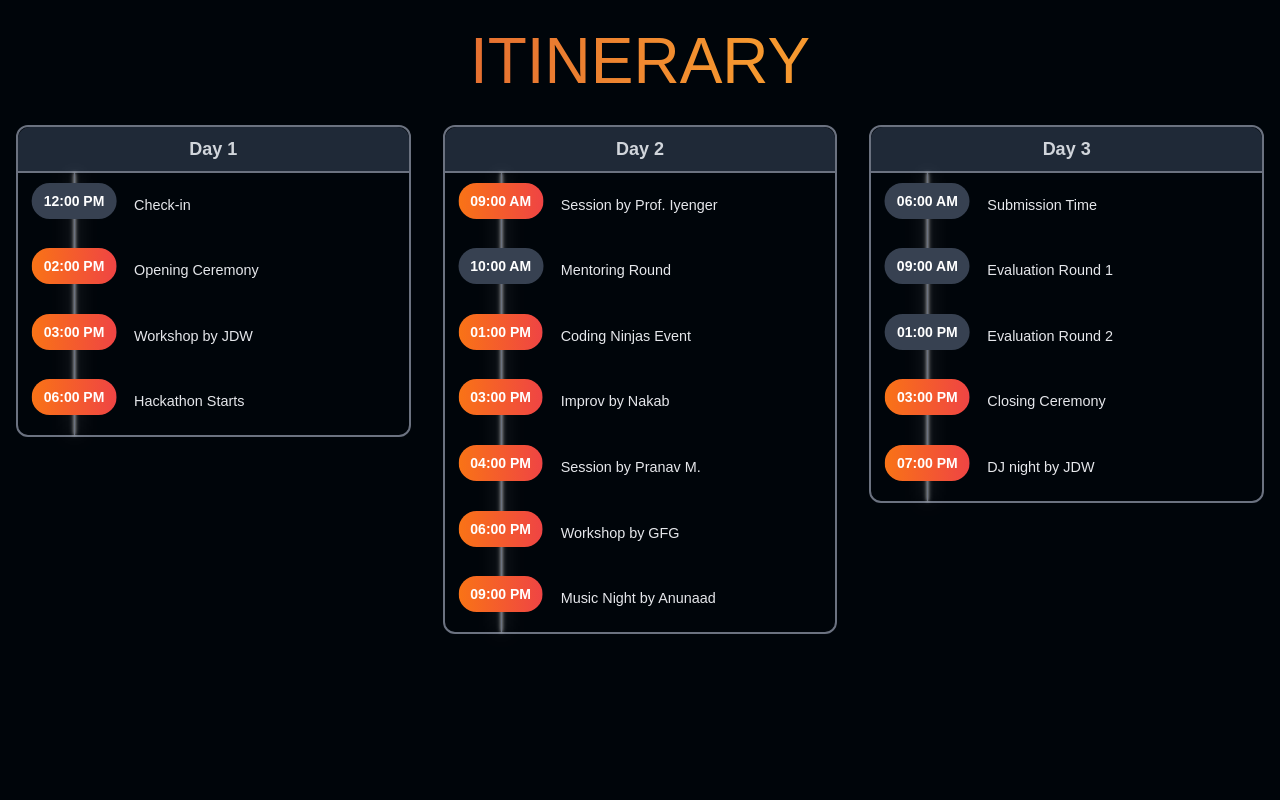
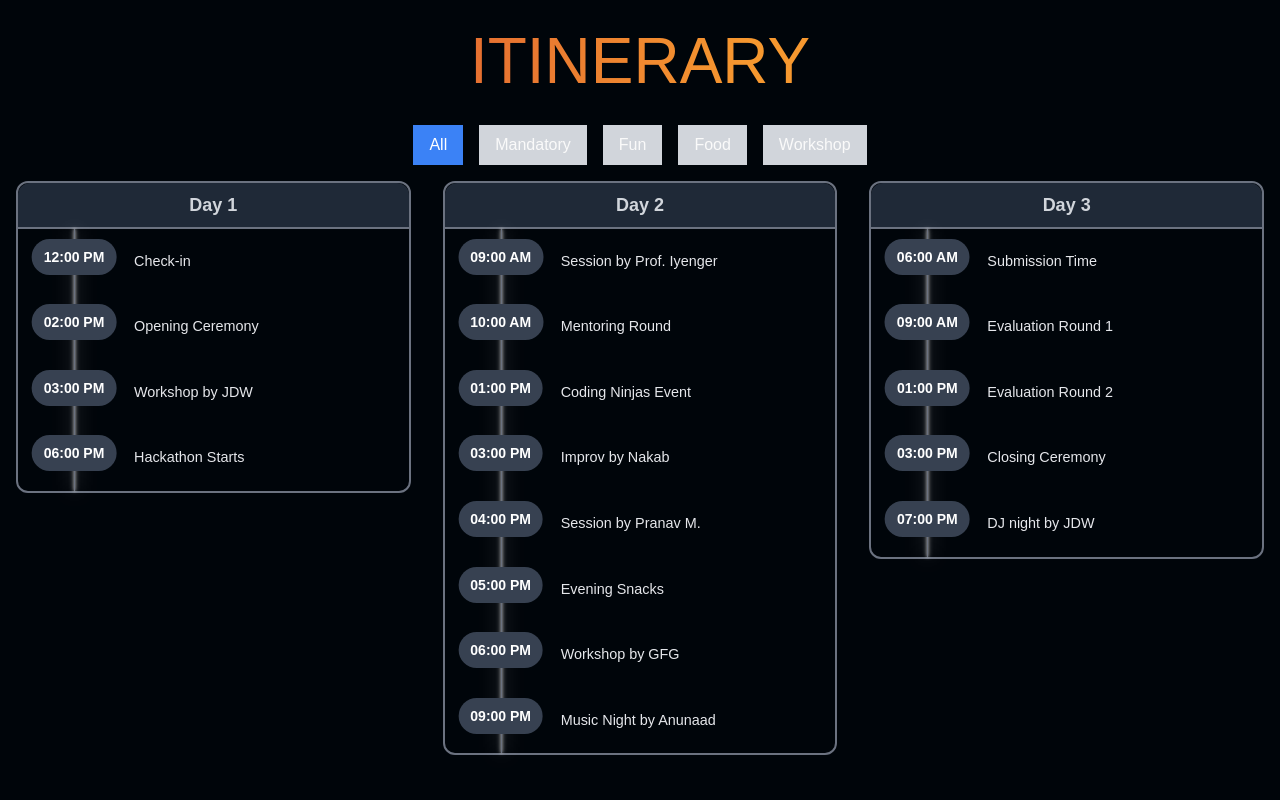
Before and after one commit to Priyanshujain22/hackjklu, a Next.js app: page / in a window 1280 px wide. Shown: the part 4320-5120 px from the top of the page. Built offline with nearby package versions, Linux system fonts and the light colour scheme.

Commit message:
update itenary temprorary

```diff
--- a/components/Itenary/Itenary.tsx
+++ b/components/Itenary/Itenary.tsx
@@ -1,14 +1,13 @@
 "use client";
 
-import React from "react";
+import React, { useState } from "react";
 import itineraryData from "../../data/itinerary.json";
-// import styles from "./Itenary.module.css";
 
 interface TimelineEvent {
   time: string;
   event: string;
+  tags: string[];
 }
-
 
 interface ItineraryData {
   day1Events: TimelineEvent[];
@@ -19,25 +18,69 @@
 const Itenary = () => {
   const { day1Events, day2Events, day3Events } = itineraryData as ItineraryData;
 
+  const [activeFilter, setActiveFilter] = useState("all");
+
+  const highlightClass = (tags: string[]) => {
+    // Check if any of the event's tags match the activeFilter
+    if (activeFilter === "all" || tags.includes(activeFilter)) {
+      return "";
+    } else {
+      return "opacity-50"; // Dims events that do not match the selected tag
+    }
+  };
+
   return (
     <section>
-      <div
-        className={`mx-[1rem] my-[3rem] min-h-screen`}
-        id="itinerary-section"
-      >
+      <div className="mx-[1rem] my-[3rem] min-h-screen" id="itinerary-section">
         <div className="container mx-auto">
           <h1
-            className={`mb-4 text-center text-[2rem] md:text-[4rem]`}
+            className="mb-4 text-center text-[2rem] md:text-[4rem]"
             style={{
-              backgroundImage:
-                "linear-gradient(90deg, #cf3a33 5.87%, #f6982f 59.11%)",
+              backgroundImage: "linear-gradient(90deg, #cf3a33 5.87%, #f6982f 59.11%)",
               WebkitBackgroundClip: "text",
               color: "transparent",
             }}
           >
             ITINERARY
           </h1>
-          <div className={`grid grid-cols-1 gap-8 md:grid-cols-3`}>
+
+          {/* Button Group for Highlighting */}
+          <div className="text-center my-4">
+            <button
+              className={`px-4 py-2 mx-2 ${activeFilter === "all" ? "bg-blue-500 text-white" : "bg-gray-300"}`}
+              onClick={() => setActiveFilter("all")}
+            >
+              All
+            </button>
+            <button
+              className={`px-4 py-2 mx-2 ${activeFilter === "mandatory" ? "bg-blue-500 text-white" : "bg-gray-300"}`}
+              onClick={() => setActiveFilter("mandatory")}
+            >
+              Mandatory
+            </button>
+            <button
+              className={`px-4 py-2 mx-2 ${activeFilter === "fun" ? "bg-blue-500 text-white" : "bg-gray-300"}`}
+              onClick={() => setActiveFilter("fun")}
+            >
+              Fun
+            </button>
+            <button
+              className={`px-4 py-2 mx-2 ${activeFilter === "food" ? "bg-blue-500 text-white" : "bg-gray-300"}`}
+              onClick={() => setActiveFilter("food")}
+            >
+              Food
+            </button>
+            <button
+              className={`px-4 py-2 mx-2 ${activeFilter === "workshop" ? "bg-blue-500 text-white" : "bg-gray-300"}`}
+              onClick={() => setActiveFilter("workshop")}
+            >
+              Workshop
+            </button>
+
+          </div>
+
+          {/* Itinerary Sections */}
+          <div className="grid grid-cols-1 gap-8 md:grid-cols-3">
             <div>
               <div className="rounded-xl border-2 border-gray-500">
                 <h2 className="rounded-t-xl border-b-2 border-gray-500 bg-gray-800 px-4 py-2 text-center text-lg font-semibold text-gray-300">
@@ -45,12 +88,7 @@
                 </h2>
                 <Timeline
                   events={day1Events}
-                  highlightEvents={[
-                    "Opening Ceremony",
-                    "Workshop by JDW",
-                    "Hackathon Starts",
-                    "Improv Event",
-                  ]}
+                  highlightClass={highlightClass}
                 />
               </div>
             </div>
@@ -61,15 +99,7 @@
                 </h2>
                 <Timeline
                   events={day2Events}
-                  highlightEvents={[
-                    "Coding Ninjas Event",
-                    "Session by Pranav M.",
-                    "Qawwali Night",
-                    "Session by Prof. Iyenger",
-                    "Improv by Nakab",
-                    "Workshop by GFG",
-                    "Music Night by Anunaad",
-                  ]}
+                  highlightClass={highlightClass}
                 />
               </div>
             </div>
@@ -80,7 +110,7 @@
                 </h2>
                 <Timeline
                   events={day3Events}
-                  highlightEvents={["DJ night by JDW", "Closing Ceremony", "Software Engineering Session"]}
+                  highlightClass={highlightClass}
                 />
               </div>
             </div>
@@ -88,44 +118,22 @@
         </div>
       </div>
     </section>
-  )
-}
+  );
+};
 
-interface TimelineEvent {
-  time: string;
-  event: string;
-}
-
-interface TimelineProps {
-  events: TimelineEvent[];
-  highlightEvents?: string[];
-}
-
-const Timeline: React.FC<TimelineProps> = ({ events, highlightEvents }) => {
+const Timeline: React.FC<{ events: TimelineEvent[]; highlightClass: (tags: string[]) => string }> = ({ events, highlightClass }) => {
   return (
     <div className="relative ml-[3.5rem]">
-      <div
-        className="absolute left-0 h-full w-px bg-gray-500"
-        style={{
-          boxShadow:
-            "0px 0px 2.783px 0px #FFF, 0px 0px 5.566px 0px #FFF, 0px 0px 19.481px 0px #FFF",
-        }}
-      ></div>
+      <div className="absolute left-0 h-full w-px bg-gray-500" style={{
+        boxShadow: "0px 0px 2.783px 0px #FFF, 0px 0px 5.566px 0px #FFF, 0px 0px 19.481px 0px #FFF",
+      }}></div>
       <div className="flex flex-col items-start">
         {events.map((event, index) => (
-          <div key={index} className="my-2.5 flex items-start">
-            <div
-              className={`absolute left-0 -translate-x-1/2 transform rounded-full bg-gray-700
-            px-3 py-2 text-sm font-semibold text-white ${highlightEvents && highlightEvents.includes(event.event)
-                  ? "bg-gradient-to-r from-orange-500 to-red-500 text-black"
-                  : ""
-                }`}
-            >
+          <div key={index} className={`my-2.5 flex items-start ${highlightClass(event.tags)}`}>
+            <div className={`absolute left-0 -translate-x-1/2 transform rounded-full bg-gray-700 px-3 py-2 text-sm font-semibold text-white`}>
               {event.time}
             </div>
-            <div
-              className={`ml-[3rem] px-3 py-3 text-[0.9rem] text-gray-200`}
-            >
+            <div className={`ml-[3rem] px-3 py-3 text-[0.9rem] text-gray-200`}>
               {event.event}
             </div>
           </div>
@@ -135,4 +143,4 @@
   );
 };
 
-export default Itenary
+export default Itenary;
--- a/data/itinerary.json
+++ b/data/itinerary.json
@@ -1,24 +1,25 @@
 {
   "day1Events": [
-    { "time": "12:00 PM", "event": "Check-in" },
-    { "time": "02:00 PM", "event": "Opening Ceremony" },
-    { "time": "03:00 PM", "event": "Workshop by JDW" },
-    { "time": "06:00 PM", "event": "Hackathon Starts" }
+    { "time": "12:00 PM", "event": "Check-in", "tags": ["mandatory", "food"] },
+    { "time": "02:00 PM", "event": "Opening Ceremony", "tags": ["mandatory"] },
+    { "time": "03:00 PM", "event": "Workshop by JDW", "tags": ["workshop"] },
+    { "time": "06:00 PM", "event": "Hackathon Starts", "tags": ["mandatory"] }
   ],
   "day2Events": [
-    { "time": "09:00 AM", "event": "Session by Prof. Iyenger" },
-    { "time": "10:00 AM", "event": "Mentoring Round" },
-    { "time": "01:00 PM", "event": "Coding Ninjas Event" },
-    { "time": "03:00 PM", "event": "Improv by Nakab" },
-    { "time": "04:00 PM", "event": "Session by Pranav M." },
-    { "time": "06:00 PM", "event": "Workshop by GFG" },
-    { "time": "09:00 PM", "event": "Music Night by Anunaad" }
+    { "time": "09:00 AM", "event": "Session by Prof. Iyenger", "tags": ["workshop"] },
+    { "time": "10:00 AM", "event": "Mentoring Round", "tags": ["all"] },
+    { "time": "01:00 PM", "event": "Coding Ninjas Event", "tags": ["fun"] },
+    { "time": "03:00 PM", "event": "Improv by Nakab", "tags": ["fun"] },
+    { "time": "04:00 PM", "event": "Session by Pranav M.", "tags": ["workshop"] },
+    { "time": "05:00 PM", "event": "Evening Snacks", "tags": ["food"] },
+    { "time": "06:00 PM", "event": "Workshop by GFG", "tags": ["workshop"] },
+    { "time": "09:00 PM", "event": "Music Night by Anunaad", "tags": ["fun"] }
   ],
   "day3Events": [
-    { "time": "06:00 AM", "event": "Submission Time" },
-    { "time": "09:00 AM", "event": "Evaluation Round 1" },
-    { "time": "01:00 PM", "event": "Evaluation Round 2" },
-    { "time": "03:00 PM", "event": "Closing Ceremony" },
-    { "time": "07:00 PM", "event": "DJ night by JDW" }
+    { "time": "06:00 AM", "event": "Submission Time", "tags": ["mandatory"] },
+    { "time": "09:00 AM", "event": "Evaluation Round 1", "tags": ["mandatory"] },
+    { "time": "01:00 PM", "event": "Evaluation Round 2", "tags": ["mandatory"] },
+    { "time": "03:00 PM", "event": "Closing Ceremony", "tags": ["mandatory"] },
+    { "time": "07:00 PM", "event": "DJ night by JDW", "tags": ["fun"] }
   ]
 }
```
